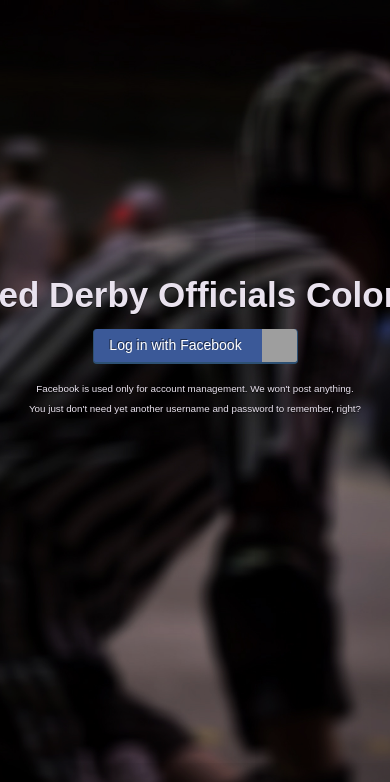
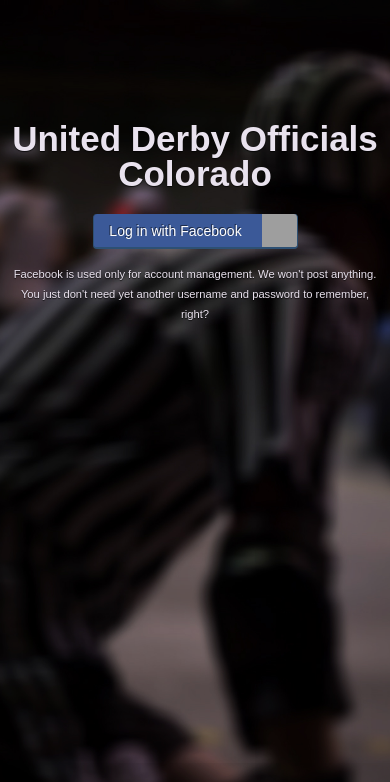
Before and after one commit to AmeliaLLC/udoco, a Django app: page / in a window 390 px wide; the page is wider, and only the part inside the window is pictured. Shown: the top 782 px of that part. Run offline with Django 3.2, Linux system fonts and the light colour scheme; grey boxes are pictures that could not be loaded.

Commit message:
Responsive splash page please

```diff
--- a/templates/udoco/splash.html
+++ b/templates/udoco/splash.html
@@ -72,31 +72,7 @@ img.center {
     margin-left: auto;
     margin-right: auto;
 }
-#content {
-    background: rgba(0,0,0,0.0);
-    display: block;
-    position: absolute;
-    width: 800px;
-    height: 280px;
-    top: 50%;
-    left: 50%;
-    margin: -160px 0 0 -400px;
-}
-#content h1 {
-    text-align: center;
-    font-size: 35px;
-}
-#content img {
-    clear: both;
-    display: block;
-    margin-left: auto;
-    margin-right: auto;
-    margin-bottom: 20px;
-}
-#content p {
-    text-align: center;
-}
-#content button {
+button.fb {
     padding-right: 45px;
     height: 35px;
     background: none;
@@ -121,8 +97,23 @@ img.center {
     background-image: url(http://icons.iconarchive.com/icons/danleech/simple/512/facebook-icon.png);
 }
 
-#content #disclaimer {
-    font-size: 70%;
+#content {
+    background: rgba(0,0,0,0.0);
+    display: block;
+    width: 100%;
+    position: absolute;
+    height: 280px;
+    margin-top: 25%;
+}
+#content h1 {
+    text-align: center;
+    font-size: 35px;
+    line-height: 100%;
+}
+#content p#disclaimer {
+    font-size: 80%;
+    text-align: center;
+    margin: 0 10px 0 10px;
 }
 </style>
 
@@ -132,7 +123,7 @@ img.center {
 
 <div id="content">
 
-<h1>United Derby Officials Colorado</h1>
+    <h1>United Derby Officials Colorado</h1>
 
 {% comment %}
 <p>Lorem ipsum bettini res firma mitescere nescit venga venga venga bahati monte paschi
@@ -142,7 +133,7 @@ classification bahamontes e3 prijs vlaanderen ten dam bartali berg ter stene.</p
 
 <p>
 <a href="{% url 'social:begin' 'facebook' %}?next={{ request.path }}">
-<button>Log in with Facebook</button>
+<button class="fb">Log in with Facebook</button>
 </a>
 </p>
 
```
